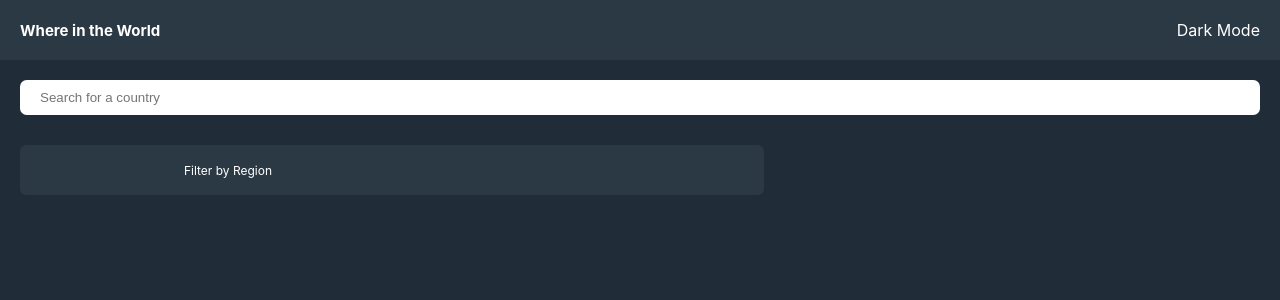
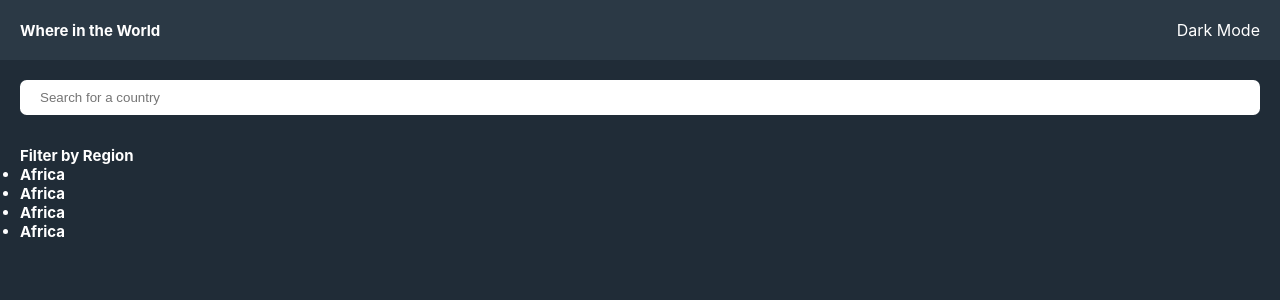
Before and after one commit to tobi-oye/rest-countries-api-with-color-theme-switcher-master, a React (Create React App) app: page / in a window 1280 px wide. Shown: the top 300 px of the page. Built offline with nearby package versions, Linux system fonts and the light colour scheme.

Commit message:
[chore]-filter styling

```diff
--- a/src/Components/Filter/filter.scss
+++ b/src/Components/Filter/filter.scss
@@ -1,27 +1,9 @@
 @import "utilities.scss";
-.filter-component {
-  background-color: $Dark-Blue;
-  height: 50px;
-  border-radius: 0.5em;
-  display: flex;
-  align-items: center;
-  justify-content: space-around;
-  width: 60%;
-  font-size: 12px;
-  .fas {
-    font-size: 25px;
+div {
+  position: relative;
+  label,
+  li {
+    font-size: 15px;
+    font-weight: bold;
   }
 }
-.region {
-  display: none;
-}
-.region-display {
-  background-color: $Dark-Blue;
-  width: 60%;
-  margin: 10px 0px;
-  padding: 10px;
-  border-radius: 0.5em;
-  ul {
-    list-style-type: none;
-  }
-}
```
